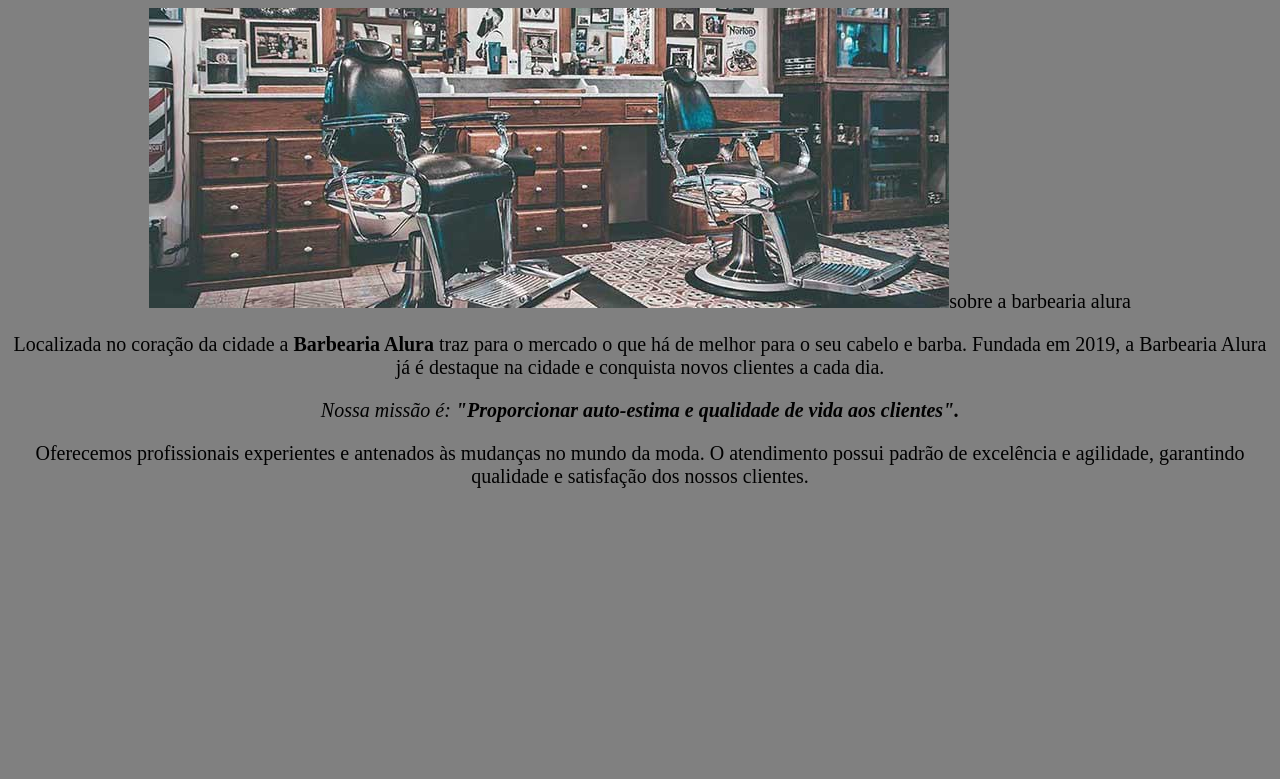
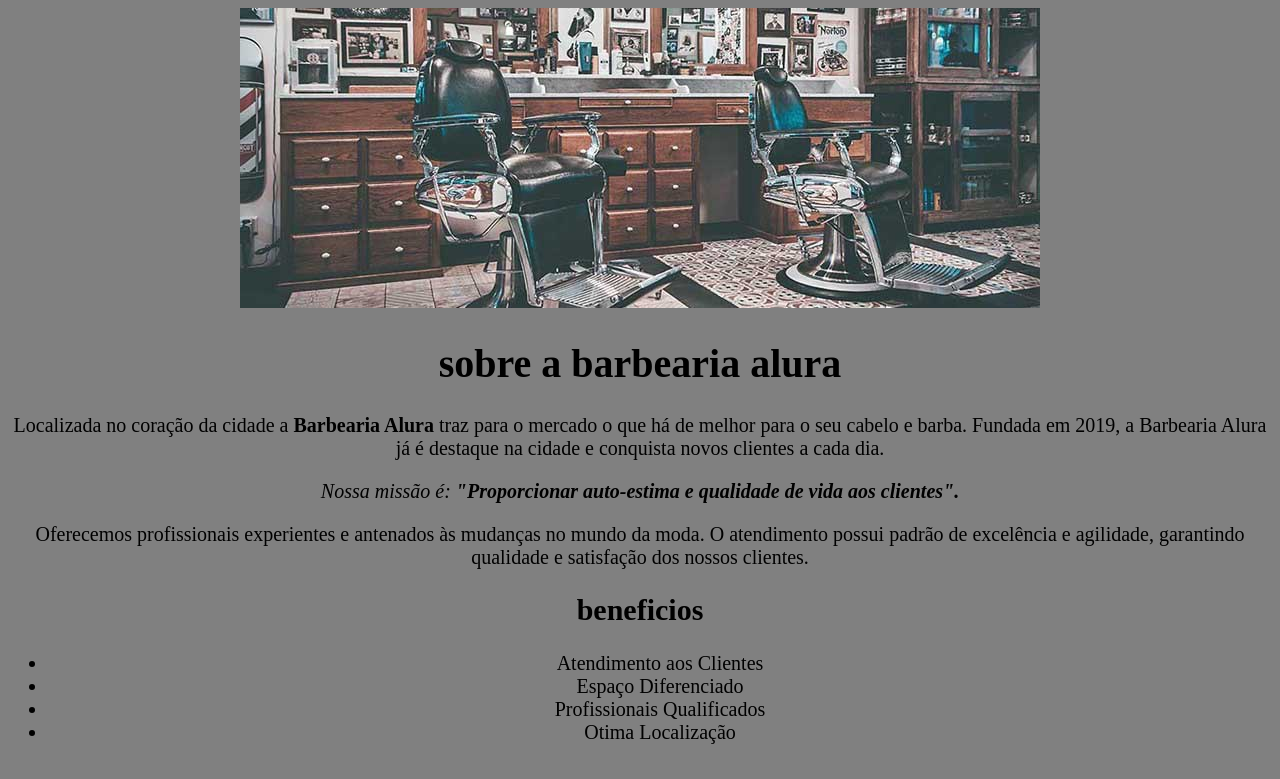
Before and after one commit to trizz16/barbearia-alura-beatrizz, a plain HTML site: page index.html in a window 1280 px wide. Drawn offline with Linux system fonts and the light colour scheme.

Commit message:
Update index.html
c

```diff
--- a/index.html
+++ b/index.html
@@ -9,12 +9,27 @@
 </head>
 <body>
 
-    <img src="banner.jpg" alt=""
-        <h1>sobre a barbearia alura</h1>
+    <img class="imagem" src="banner.jpg" alt="">
+    <div class="principal">
+     <h1 class="titulo">sobre a barbearia alura</h1>
    <p> Localizada no coração da cidade a <strong> Barbearia Alura </strong> traz para o mercado o que há de melhor para o seu cabelo e barba. Fundada em 2019, a Barbearia Alura já é destaque na cidade e conquista novos clientes a cada dia.</p>
 
  <p> <em> Nossa missão é: <strong class="destaque">"Proporcionar auto-estima e qualidade de vida aos clientes". </strong> </em> </p>
 
   <p> Oferecemos profissionais experientes e antenados às mudanças no mundo da moda. O atendimento possui padrão de excelência e agilidade, garantindo qualidade e satisfação dos nossos clientes.</p>
+</div class="beneficios">
+<div>
+
+<h2 class="alinhar">beneficios</h2>
+<ul>
+    <li>Atendimento aos Clientes</li>
+    <li>Espaço Diferenciado</li>
+    <li>Profissionais Qualificados </li>
+    <li>Otima Localização</li>
+</ul>
+
+<img class="imagem_beneficios" src="beneficios.jpg" alt="">
+</div>
+
 </body>
 </html>
```
